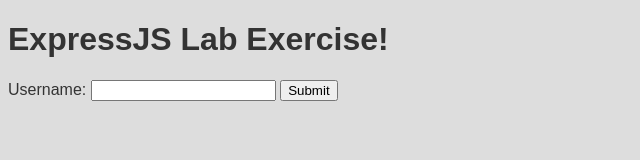
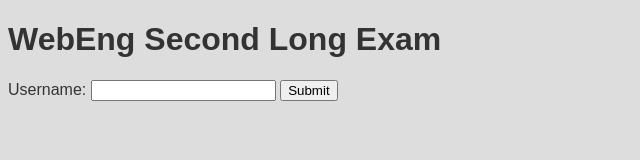
Before and after one commit to vanessanoyag/webeng-le2, a website: page views/index.html in a window 1280 px wide. Shown: the whole page, without its empty margins (0-640 px from the left). Drawn offline with Linux system fonts and the light colour scheme.

Commit message:
rename repo to webeng-le2

```diff
--- a/package.json
+++ b/package.json
@@ -1,7 +1,7 @@
 {
-  "name": "expressjs-lab",
+  "name": "webeng-le2",
   "version": "1.0.0",
-  "description": "webeng lab exercise for expressjs topics",
+  "description": "webeng second long exam",
   "main": "index.js",
   "scripts": {
     "test": "./node_modules/.bin/mocha tests/**/*.js"
--- a/views/index.html
+++ b/views/index.html
@@ -2,12 +2,12 @@
 <html>
     <head>
         <meta charset="utf-8">
-        <title>ExpressJS Lab Exercise</title>
+        <title>WebEng Second Long Exam</title>
         <link rel="stylesheet" href="/static/styles.css">
     </head>
 
     <body id="index">
-        <h1>ExpressJS Lab Exercise!</h1>
+        <h1>WebEng Second Long Exam</h1>
 
         <form action="/submit" method="post">
             <label for="username">Username:</label>
```
